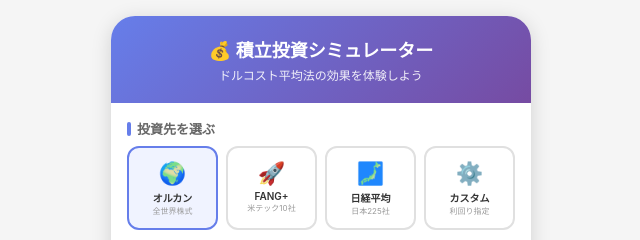
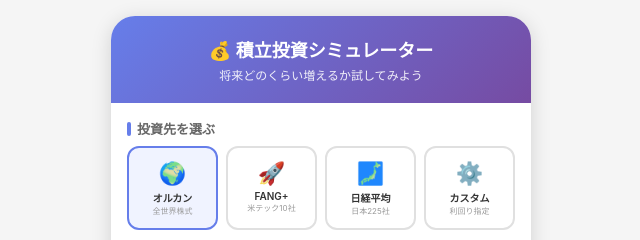
Before and after one commit to nannooyabun/tsumitate-simulator, a plain HTML site: page index.html in a window 1280 px wide. Shown: the top 240 px of the page, 319-959 px from the left. Drawn offline with nearby package versions, Linux system fonts and the light colour scheme.

Commit message:
Update index.html
説明文の変更

```diff
--- a/index.html
+++ b/index.html
@@ -784,7 +784,7 @@
     <!-- ヘッダー -->
     <div class="header">
       <h1>💰 積立投資シミュレーター</h1>
-      <p>ドルコスト平均法の効果を体験しよう</p>
+      <p>将来どのくらい増えるか試してみよう</p>
     </div>
 
     <div class="content">
```
